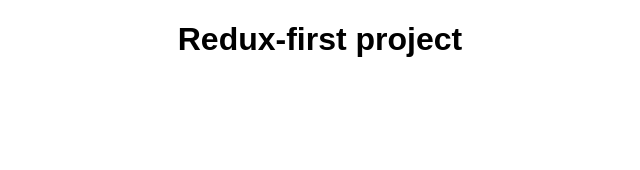
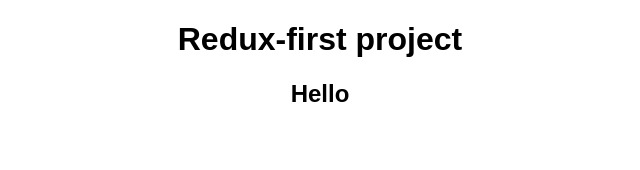
Before and after one commit to KonradGmur/Redux-project, a React (Create React App) app: page / in a window 1280 px wide. Shown: the top 170 px of the page, without its empty margins (320-960 px from the left). Built offline with nearby package versions, Linux system fonts and the light colour scheme.

Commit message:
Add uprade App.js

```diff
--- a/src/App.js
+++ b/src/App.js
@@ -5,6 +5,7 @@ export default function App() {
   return (
     <div className="App">
       <h1>Redux-first project</h1>
+      <h2>Hello</h2>
     </div>
   );
 }
```
Also changed, not shown: package.json (+5 -7 lines).
